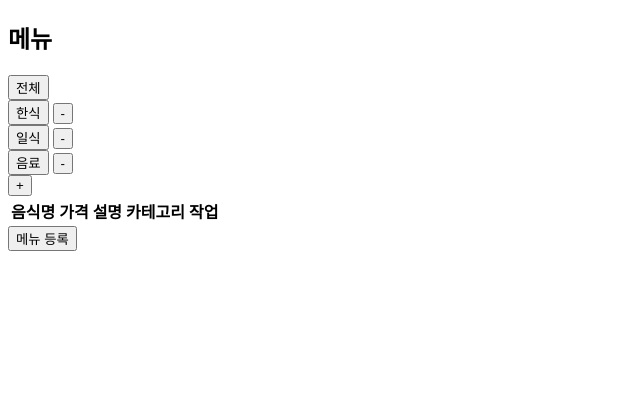
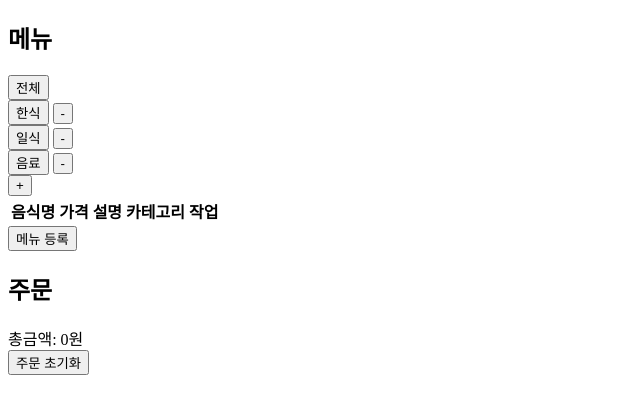
Before and after one commit to psh94/kiosk, a plain HTML site: page index.html in a window 1280 px wide. Shown: the whole page, without its empty margins (0-640 px from the left). Drawn offline with Linux system fonts and the light colour scheme.

Commit message:
feat: html 주문란 작성

```diff
--- a/index.html
+++ b/index.html
@@ -6,6 +6,7 @@
     <title>kiosk</title>
 </head>
 <body>
+    <!-- 메뉴란 -->
     <div>
         <h2>메뉴</h2>
         <div>
@@ -43,5 +44,17 @@
         </div>
         <button id="menuRegisterBtn">메뉴 등록</button>
     </div>
+
+    <!-- 주문란 -->
+    <div>
+        <h2> 주문 </h2>
+        <div id="orderList"></div>
+
+        <div>
+            총금액: <span id="totalAmount">0</span>원
+        </div>
+
+        <button id="resetOrderBtn">주문 초기화</button>
+    </div>
 </body>
 </html>
```
Also changed, not shown: app.js (added).
